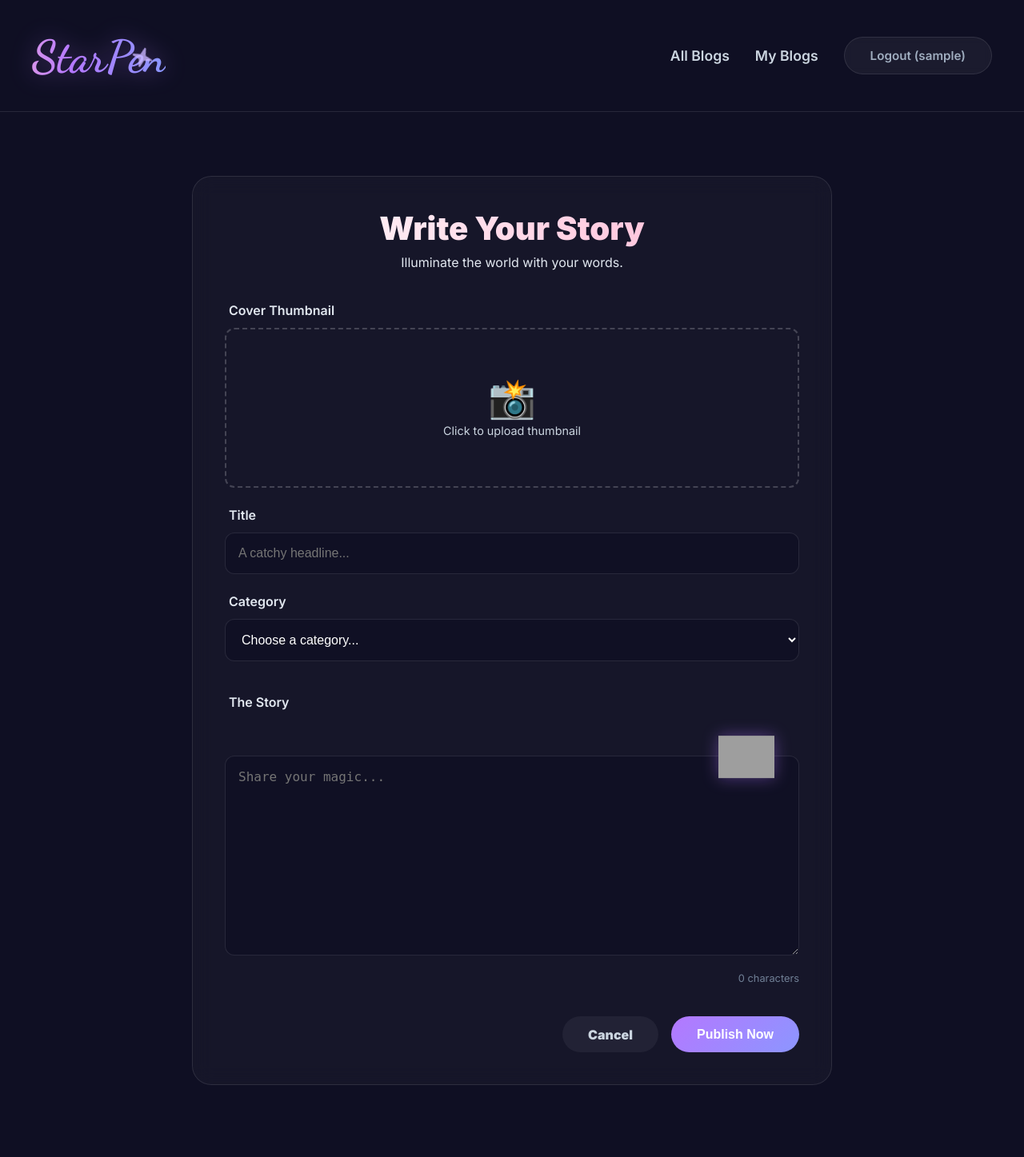
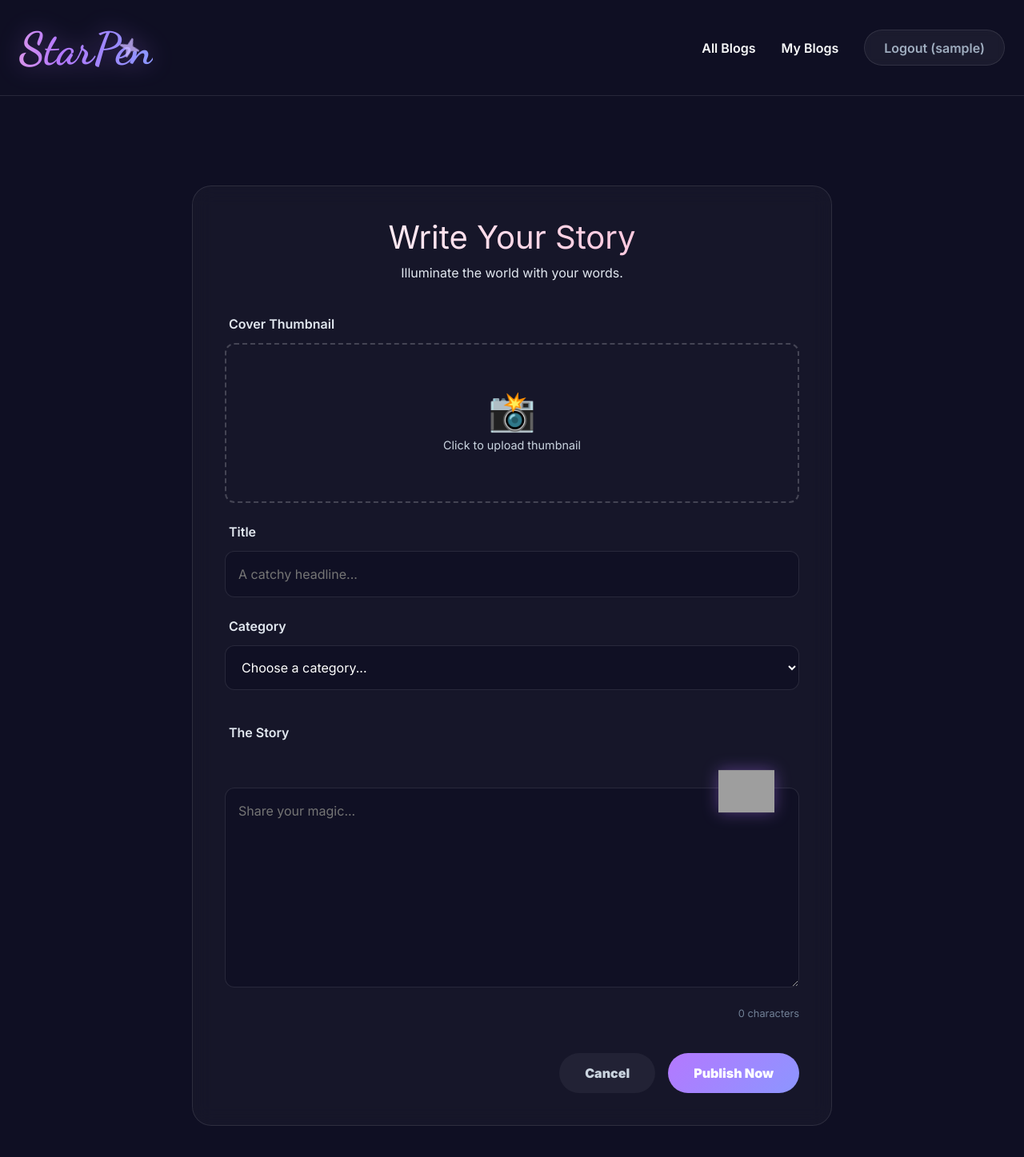
Before and after one commit to HalonixTheFirst/StarPen, a Flask app: page /create in a window 1280 px wide. Shown: the top 1447 px of the page at 80% size. Run offline with Flask 3, Linux system fonts and the light colour scheme; the visitor is signed in with stand-in values (Sample User, id 1); data that the repository does not hold is empty; some libraries are stand-ins or nearby versions; grey boxes are pictures that could not be loaded.

Commit message:
Add Bootstrap

```diff
--- a/templates/layout.html
+++ b/templates/layout.html
@@ -4,6 +4,9 @@
     <meta charset="UTF-8">
     <meta name="viewport" content="width=device-width, initial-scale=1.0">
     <title>{% block title %}StarPen{% endblock %}</title>
+
+    <link href="https://cdn.jsdelivr.net/npm/bootstrap@5.3.0/dist/css/bootstrap.min.css" rel="stylesheet">
+
     <script src="https://cdnjs.cloudflare.com/ajax/libs/animejs/3.2.1/anime.min.js"></script>
     <link href="https://fonts.googleapis.com/css2?family=Dancing+Script:wght@700&family=Inter:wght@400;600;900&display=swap" rel="stylesheet">
     <link rel="icon" href="https://tqyrlqtglwmnmulzyumo.supabase.co/storage/v1/object/public/thumbnails/Screenshot%202025-12-31%20223623.png">
@@ -56,44 +59,34 @@
         .tile { position: relative; cursor: pointer; }
         .tile:before { background-color: var(--bg-dark); content: ""; inset: 0px; position: absolute; }
 
-        nav {
-            height: 140px;
-            display: flex;
-            justify-content: space-between;
-            align-items: center;
-            padding: 0 2.5rem;
+        /* Bootstrap Integrated Nav */
+        nav.navbar {
+            min-height: 120px;
             position: relative;
             z-index: 10;
-            pointer-events: none;
             border-bottom: 1px solid rgba(255, 255, 255, 0.1);
+            background: transparent;
         }
 
-        /* FIX: Re-enabling interaction for all form elements and links */
-        .brand-link, nav a, .logout-btn,
-        .container a, .container button, .container input,
-        .container textarea, .file-upload-wrapper {
+        /* Enable interaction for links despite background tiles */
+        .brand-link, .nav-link, .btn-cancel-aesthetic, .tile-interaction-fix {
             pointer-events: auto !important;
         }
 
-        .brand-link { text-decoration: none; }
+        .brand-link { text-decoration: none; display: inline-block; }
 
         .brand.magic {
             display: inline-block;
             position: relative;
-            font-size: 3.5rem;
+            font-size: clamp(2rem, 5vw, 3.5rem); /* Responsive Logo Size */
             font-weight: 900;
             user-select: none;
             filter: drop-shadow(0px 0px 15px rgba(180, 120, 255, 0.4));
             transition: transform 0.3s ease;
         }
 
-        .brand-link:hover .brand.magic {
-            transform: scale(1.02);
-            filter: drop-shadow(0px 0px 20px rgba(180, 120, 255, 0.6));
-        }
-
         .magic-star {
-            --size: clamp(25px, 2vw, 40px);
+            --size: clamp(20px, 2vw, 40px);
             --star-left: 50%;
             --star-top: 50%;
             animation: scale 700ms ease forwards;
@@ -118,50 +111,45 @@
             white-space: nowrap;
         }
 
-        nav .nav-links { display: flex; gap: 2rem; align-items: center; }
-        nav a { text-decoration: none; color: #cbd5e0; font-weight: 600; font-size: 1.1rem; transition: color 0.2s; }
-        nav a:hover { color: #fff; }
-
-        .logout-btn {
-            background: rgba(255, 255, 255, 0.1);
-            color: white !important;
-            padding: 0.7rem 1.8rem !important;
-            border-radius: 30px;
-            border: 1px solid rgba(255, 255, 255, 0.2);
-        }
-
-        .container {
-            position: relative;
-            z-index: 10;
-            pointer-events: none;
-            max-width: 1200px;
-            margin: 2rem auto;
-            padding: 0 2rem;
-        }
         .btn-cancel-aesthetic {
-            background: rgba(255, 255, 255, 0.05); /* Very light transparent white */
-            color: #a0aec0; /* Soft grey text */
+            background: rgba(255, 255, 255, 0.05);
+            color: #a0aec0;
             border: 1px solid rgba(255, 255, 255, 0.1);
-            padding: 0.8rem 2rem;
+            padding: 0.6rem 1.5rem;
             border-radius: 30px;
             text-decoration: none;
             font-weight: 600;
-            font-size: 0.95rem;
-            transition: all 0.3s cubic-bezier(0.4, 0, 0.2, 1);
+            transition: all 0.3s ease;
             backdrop-filter: blur(5px);
             display: inline-block;
         }
 
         .btn-cancel-aesthetic:hover {
-            background: rgba(255, 255, 255, 0.1); /* Brightens slightly */
-            color: #ffffff; /* Text turns white */
+            background: rgba(255, 255, 255, 0.1);
+            color: #ffffff;
             border-color: rgba(255, 255, 255, 0.3);
-            box-shadow: 0 0 20px rgba(255, 255, 255, 0.1);
-            transform: translateY(-2px);
         }
 
-        .btn-cancel-aesthetic:active {
-            transform: translateY(0);
+        .container-content {
+            position: relative;
+            z-index: 10;
+            pointer-events: none; /* Allows clicks to pass to tiles unless overridden */
+            margin-top: 2rem;
+            margin-bottom: 5rem;
+        }
+
+        .content-wrapper {
+            pointer-events: auto; /* Re-enable clicks for your forms/blogs */
+        }
+
+        /* Mobile Hamburger Icon Color */
+        .navbar-toggler {
+            border: none;
+            background: rgba(255, 255, 255, 0.1);
+            pointer-events: auto;
+        }
+        .navbar-toggler-icon {
+            filter: invert(1);
         }
 
         {% block styles %}{% endblock %}
@@ -172,7 +160,8 @@
 
     <div id="tiles"></div>
 
-    <nav>
+    <nav class="navbar navbar-expand-lg">
+        <div class="container-fluid px-4">
             <a href="/" class="brand-link">
                 <div class="brand magic">
                     <span class="magic-star"><svg viewBox="0 0 512 512"><path d="M512 255.1c0 11.34-7.406 20.86-18.44 23.64l-171.3 42.78l-42.78 171.1C276.7 504.6 267.2 512 255.9 512s-20.84-7.406-23.62-18.44l-42.66-171.2L18.47 279.6C7.406 276.8 0 267.3 0 255.1c0-11.34 7.406-20.83 18.44-23.61l171.2-42.78l42.78-171.1C235.2 7.406 244.7 0 256 0s20.84 7.406 23.62 18.44l42.78 171.2l171.2 42.78C504.6 235.2 512 244.6 512 255.1z" /></svg></span>
@@ -182,37 +171,49 @@
                 </div>
             </a>
 
-      <div class="nav-links">
+            <button class="navbar-toggler" type="button" data-bs-toggle="collapse" data-bs-target="#starPenNav">
+                <span class="navbar-toggler-icon"></span>
+            </button>
+
+            <div class="collapse navbar-collapse justify-content-end" id="starPenNav">
+                <div class="navbar-nav align-items-center gap-3 mt-3 mt-lg-0">
                     {% if current_user.is_authenticated %}
-        {# Logged In Links #}
                         {% if request.path != '/' %}
-            <a href="/">All Blogs</a>
+                            <a class="nav-link text-light fw-semibold" href="/">All Blogs</a>
                         {% endif %}
 
                         {% if request.path != '/create' %}
-            <a href="/create">Write Blog</a>
+                            <a class="nav-link text-light fw-semibold" href="/create">Write Blog</a>
                         {% endif %}
 
                         {% if request.path != '/my-blogs' %}
-            <a href="/my-blogs">My Blogs</a>
+                            <a class="nav-link text-light fw-semibold" href="/my-blogs">My Blogs</a>
                         {% endif %}
 
-        <a href="/logout" class="btn-cancel-aesthetic">Logout ({{ current_user.username }})</a>
+                        <a href="/logout" class="btn-cancel-aesthetic ms-lg-2">Logout ({{ current_user.username }})</a>
                     {% else %}
-        {# Logged Out Links #}
                         {% if request.path != '/login' %}
-            <a href="/login">Login</a>
+                            <a class="nav-link text-light fw-semibold" href="/login">Login</a>
                         {% endif %}
 
                         {% if request.path != '/register' %}
-            <a href="/register">Register</a>
+                            <a class="nav-link text-light fw-semibold" href="/register">Register</a>
                         {% endif %}
                     {% endif %}
                 </div>
+            </div>
+        </div>
     </nav>
-    <div class="container">
+
+    <div class="container container-content">
+        <div class="row justify-content-center">
+            <div class="col-12 col-xl-10 content-wrapper">
                 {% block content %}{% endblock %}
             </div>
+        </div>
+    </div>
+
+    <script src="https://cdn.jsdelivr.net/npm/bootstrap@5.3.0/dist/js/bootstrap.bundle.min.js"></script>
 
     <script>
         const wrapper = document.getElementById("tiles");
```
Lines whose indentation alone changed are shown as unchanged.
